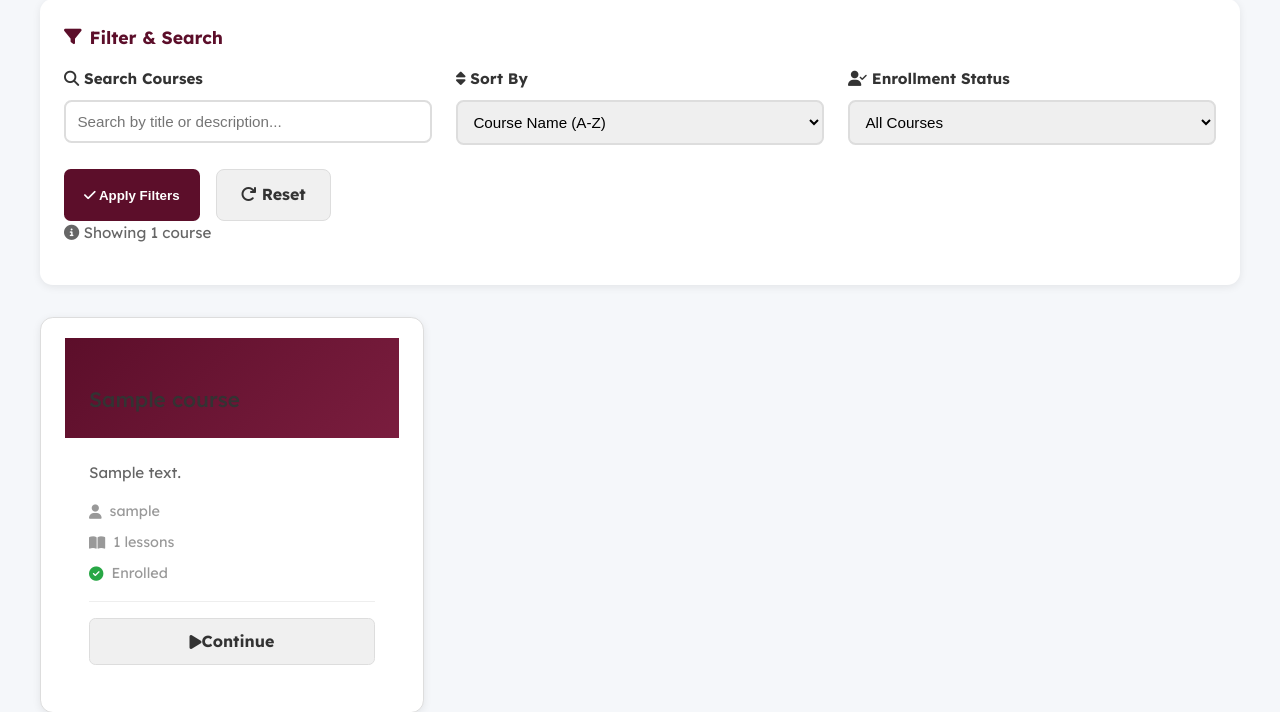
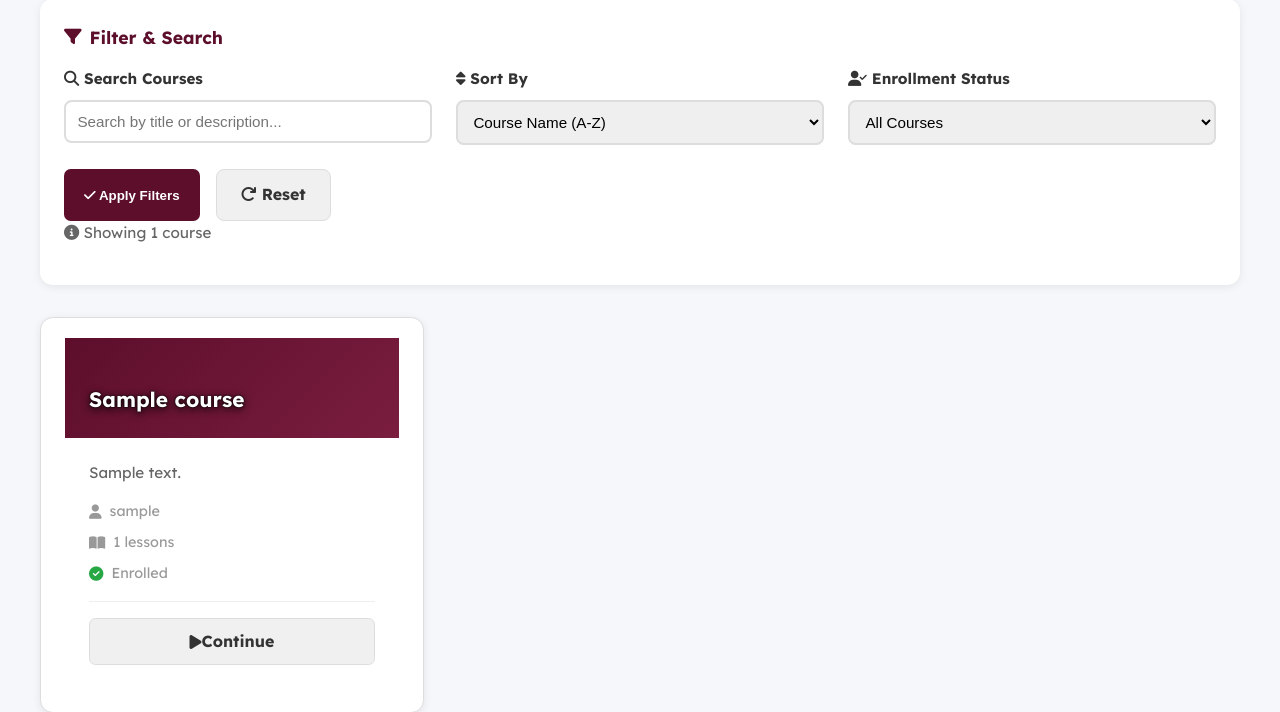
Before and after one commit to WHS-DTECH/ClassTrainingSys, a Flask app: page /courses/ in a window 1280 px wide. Shown: the part 243-955 px from the top of the page. Run offline with Flask 3, Linux system fonts and the light colour scheme; a user stored in the database is signed in; tables that the repository leaves empty hold one stand-in row (values such as "Sample post"); some libraries are stand-ins or nearby versions.

Commit message:
Fix the dashboard Title Box

```diff
--- a/app/templates/courses/list.html
+++ b/app/templates/courses/list.html
@@ -201,6 +201,9 @@
         margin: 0;
         font-size: 1.3em;
         line-height: 1.3;
+        color: #fff !important;
+        font-weight: bold;
+        text-shadow: 0 2px 8px #000, 0 0 2px #000, 0 0 1px #000;
     }
 
     .course-card h3 a {
```
